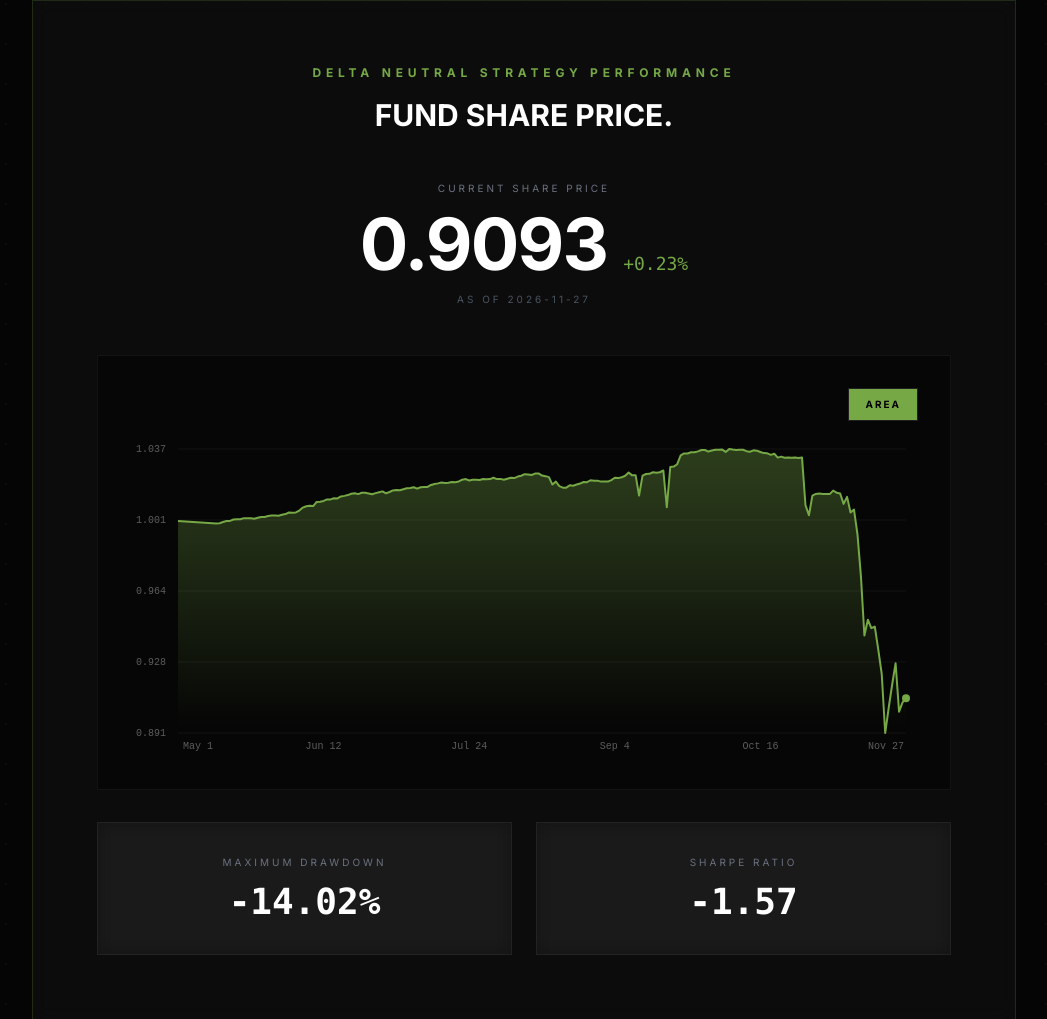
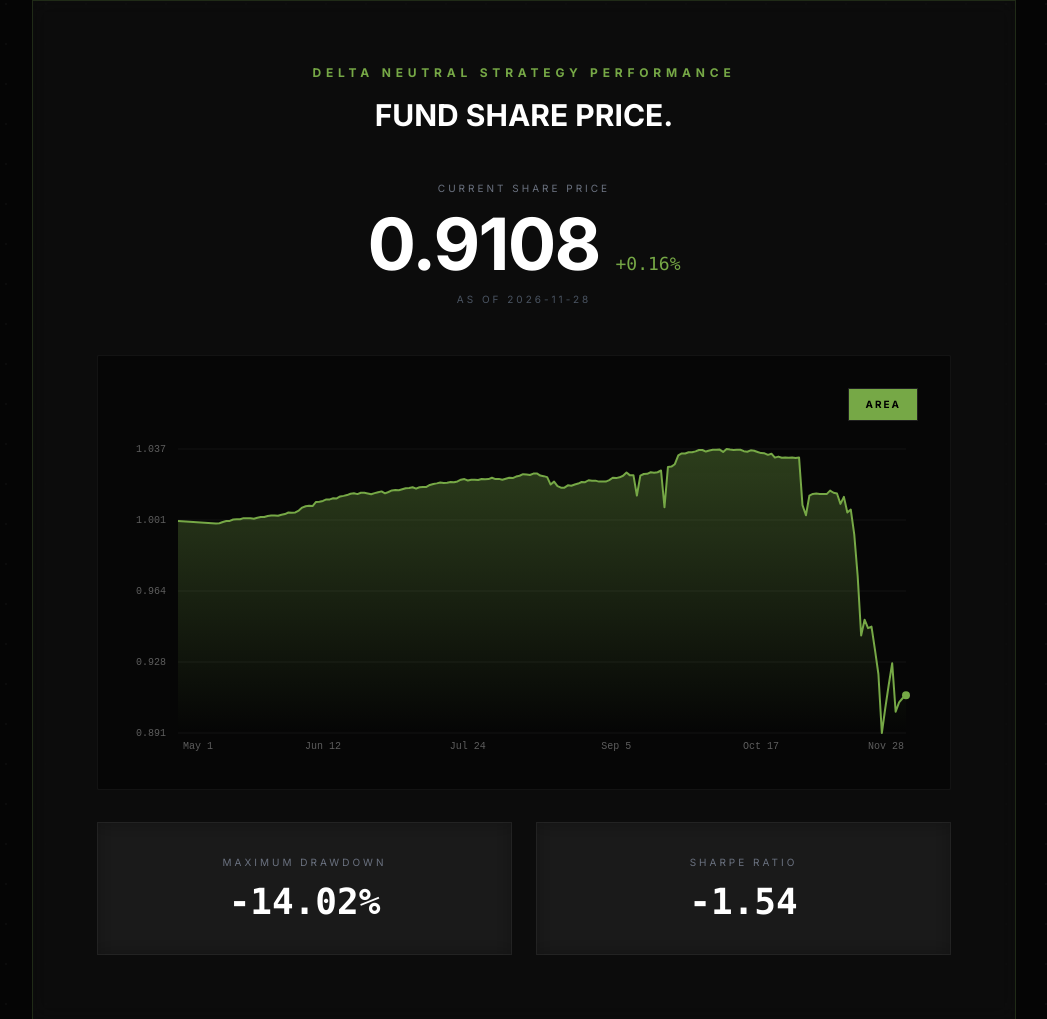
Before and after one commit to rexlau-prog/zynerise-website, a plain HTML site: page index.html in a window 1280 px wide. Shown: the part 1598-2617 px from the top of the page, without its empty margins (116-1163 px from the left). Drawn offline with nearby package versions, Linux system fonts and the light colour scheme.

Commit message:
FRA data auto-update: 2026-11-28 (202 pts, MDD -14.02%, Sharpe -1.54)

```diff
--- a/index.html
+++ b/index.html
@@ -369,9 +369,9 @@
         // (manual edits to this block are overwritten at 00:10 UTC).
         // dates/prices: aligned chronological series (oldest -> newest).
         const FRA_DATA = {
-            asOf: "2026-11-27",
+            asOf: "2026-11-28",
             maxDrawdown: -14.02,   // percent
-            sharpe: -1.57,
+            sharpe: -1.54,
             dates: [
                 "2026-05-01", "2026-05-12", "2026-05-13", "2026-05-14", "2026-05-15", "2026-05-16",
                 "2026-05-17", "2026-05-18", "2026-05-19", "2026-05-20", "2026-05-21", "2026-05-22",
@@ -406,7 +406,7 @@
                 "2026-11-07", "2026-11-08", "2026-11-09", "2026-11-10", "2026-11-11", "2026-11-12",
                 "2026-11-13", "2026-11-14", "2026-11-15", "2026-11-16", "2026-11-17", "2026-11-18",
                 "2026-11-19", "2026-11-20", "2026-11-21", "2026-11-22", "2026-11-23", "2026-11-24",
-                "2026-11-25", "2026-11-26", "2026-11-27"
+                "2026-11-25", "2026-11-26", "2026-11-27", "2026-11-28"
             ],
             prices: [
                 1.0000, 0.9987, 0.9989, 0.9995, 1.0000, 1.0001, 1.0008, 1.0009, 1.0009, 1.0015,
@@ -429,7 +429,7 @@
                 1.0326, 1.0082, 1.0030, 1.0130, 1.0139, 1.0141, 1.0139, 1.0139, 1.0138, 1.0156,
                 1.0145, 1.0141, 1.0088, 1.0124, 1.0044, 1.0059, 0.9932, 0.9717, 0.9414, 0.9495,
                 0.9452, 0.9460, 0.9342, 0.9217, 0.8915, 0.9043, 0.9162, 0.9272, 0.9024, 0.9072,
-                0.9093
+                0.9093, 0.9108
             ]
         };
         // ============================================================
```
